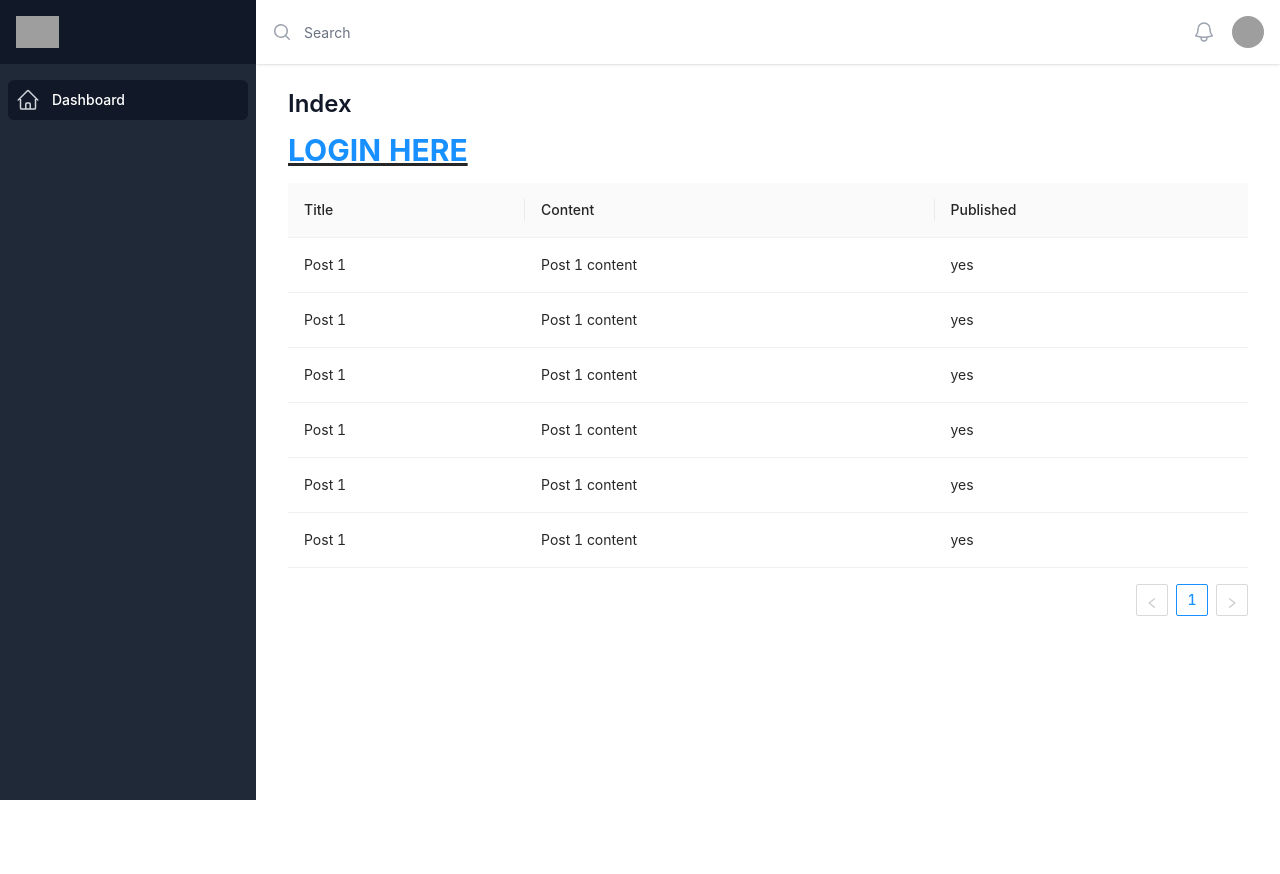
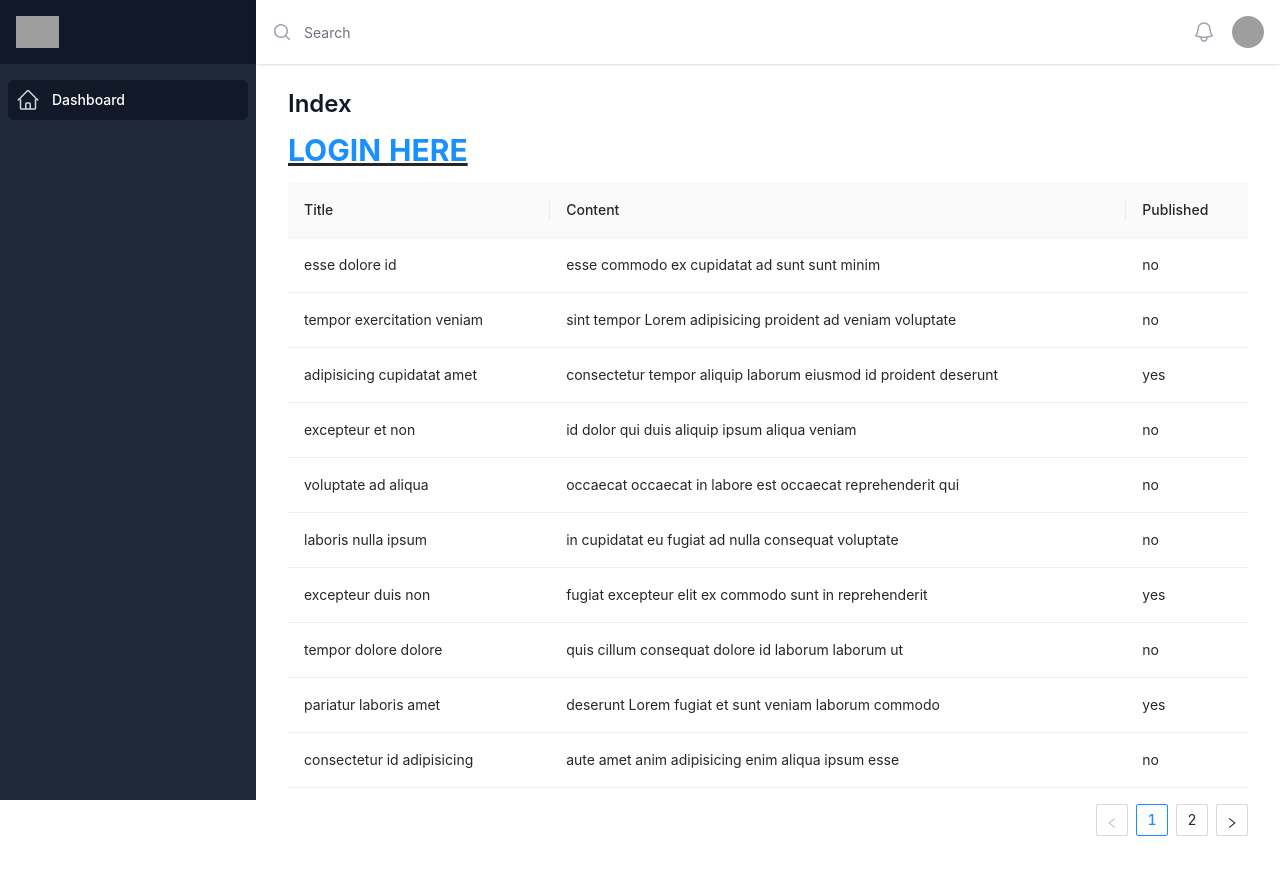
Before and after one commit to islarky88/proxi-studios-test, a Nuxt app: page / in a window 1280 px wide. Before the commit the page ends 800 px from the top, so only its background shows below. Built offline with nearby package versions, Linux system fonts and the light colour scheme; grey boxes are pictures that could not be loaded.

Commit message:
improve hardcoded table data

```diff
--- a/pages/index.vue
+++ b/pages/index.vue
@@ -50,46 +50,88 @@ const columns = [
 
 const dataSource = [
   {
-    id: 1,
-    title: 'Post 1',
-    content: 'Post 1 content',
-    published: true,
-    createdAt: new Date(),
+    title: 'esse dolore id',
+    content: 'esse commodo ex cupidatat ad sunt sunt minim',
+    published: false,
+    createdAt: 'Thu Jul 26 1984 18:27:13 GMT+0800 (Philippine Standard Time)',
+    updatedAt: 'Sun Aug 04 1996 05:35:30 GMT+0800 (Philippine Standard Time)',
   },
   {
-    id: 1,
-    title: 'Post 1',
-    content: 'Post 1 content',
-    published: true,
-    createdAt: new Date(),
+    title: 'tempor exercitation veniam',
+    content: 'sint tempor Lorem adipisicing proident ad veniam voluptate',
+    published: false,
+    createdAt: 'Fri Jun 05 1981 04:31:16 GMT+0800 (Philippine Standard Time)',
+    updatedAt: 'Fri Mar 16 1973 10:46:28 GMT+0800 (Philippine Standard Time)',
   },
   {
-    id: 1,
-    title: 'Post 1',
-    content: 'Post 1 content',
+    title: 'adipisicing cupidatat amet',
+    content: 'consectetur tempor aliquip laborum eiusmod id proident deserunt',
     published: true,
-    createdAt: new Date(),
+    createdAt: 'Wed Feb 24 1982 09:21:08 GMT+0800 (Philippine Standard Time)',
+    updatedAt: 'Tue Jul 02 1985 10:16:43 GMT+0800 (Philippine Standard Time)',
   },
   {
-    id: 1,
-    title: 'Post 1',
-    content: 'Post 1 content',
-    published: true,
-    createdAt: new Date(),
+    title: 'excepteur et non',
+    content: 'id dolor qui duis aliquip ipsum aliqua veniam',
+    published: false,
+    createdAt: 'Sun Aug 24 1986 06:44:18 GMT+0800 (Philippine Standard Time)',
+    updatedAt: 'Sat Aug 01 1987 11:02:42 GMT+0800 (Philippine Standard Time)',
   },
   {
-    id: 1,
-    title: 'Post 1',
-    content: 'Post 1 content',
-    published: true,
-    createdAt: new Date(),
+    title: 'voluptate ad aliqua',
+    content: 'occaecat occaecat in labore est occaecat reprehenderit qui',
+    published: false,
+    createdAt: 'Sun Aug 11 1996 03:34:25 GMT+0800 (Philippine Standard Time)',
+    updatedAt: 'Thu Feb 24 1977 04:08:45 GMT+0800 (Philippine Standard Time)',
   },
   {
-    id: 1,
-    title: 'Post 1',
-    content: 'Post 1 content',
+    title: 'laboris nulla ipsum',
+    content: 'in cupidatat eu fugiat ad nulla consequat voluptate',
+    published: false,
+    createdAt: 'Fri Nov 26 1993 19:46:52 GMT+0800 (Philippine Standard Time)',
+    updatedAt: 'Fri Apr 11 1975 05:35:44 GMT+0800 (Philippine Standard Time)',
+  },
+  {
+    title: 'excepteur duis non',
+    content: 'fugiat excepteur elit ex commodo sunt in reprehenderit',
     published: true,
-    createdAt: new Date(),
+    createdAt: 'Tue Oct 31 2017 10:40:05 GMT+0800 (Philippine Standard Time)',
+    updatedAt: 'Tue Dec 16 2008 12:33:11 GMT+0800 (Philippine Standard Time)',
+  },
+  {
+    title: 'tempor dolore dolore',
+    content: 'quis cillum consequat dolore id laborum laborum ut',
+    published: false,
+    createdAt: 'Tue Jul 06 2021 08:58:36 GMT+0800 (Philippine Standard Time)',
+    updatedAt: 'Fri May 13 1983 18:22:57 GMT+0800 (Philippine Standard Time)',
+  },
+  {
+    title: 'pariatur laboris amet',
+    content: 'deserunt Lorem fugiat et sunt veniam laborum commodo',
+    published: true,
+    createdAt: 'Mon Feb 07 2022 13:37:59 GMT+0800 (Philippine Standard Time)',
+    updatedAt: 'Sun Dec 04 1983 00:21:57 GMT+0800 (Philippine Standard Time)',
+  },
+  {
+    title: 'consectetur id adipisicing',
+    content: 'aute amet anim adipisicing enim aliqua ipsum esse',
+    published: false,
+    createdAt: 'Tue Jan 11 1977 13:22:36 GMT+0800 (Philippine Standard Time)',
+    updatedAt: 'Thu Oct 05 1989 12:56:06 GMT+0800 (Philippine Standard Time)',
+  },
+  {
+    title: 'amet non amet',
+    content: 'pariatur cupidatat sunt aliquip tempor ea nostrud exercitation',
+    published: true,
+    createdAt: 'Sun Dec 13 1998 05:50:32 GMT+0800 (Philippine Standard Time)',
+    updatedAt: 'Tue Apr 27 1971 09:00:35 GMT+0800 (Philippine Standard Time)',
+  },
+  {
+    title: 'id sit voluptate',
+    content: 'cupidatat nostrud voluptate excepteur proident sit laboris duis',
+    published: false,
+    createdAt: 'Tue Jul 07 2009 03:33:14 GMT+0800 (Philippine Standard Time)',
+    updatedAt: 'Thu Apr 27 2000 17:14:27 GMT+0800 (Philippine Standard Time)',
   },
 ];
 
```
